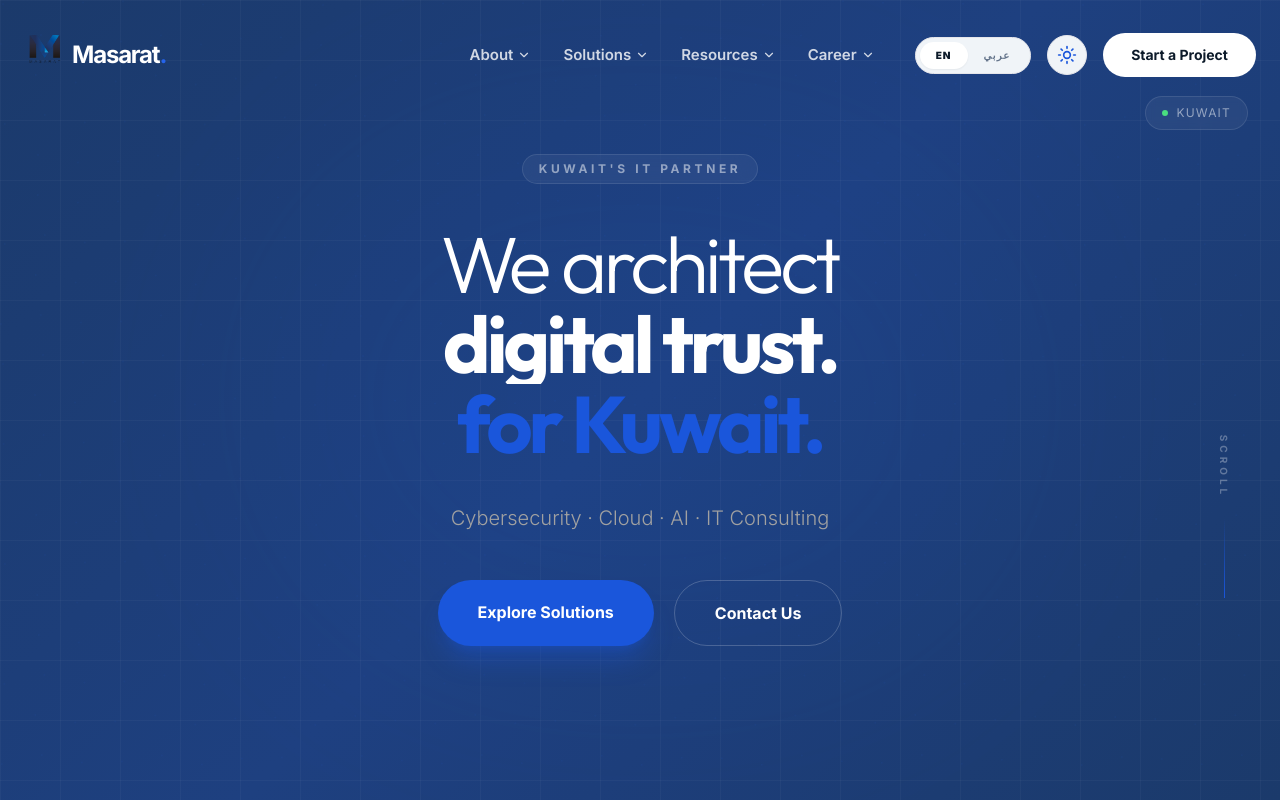
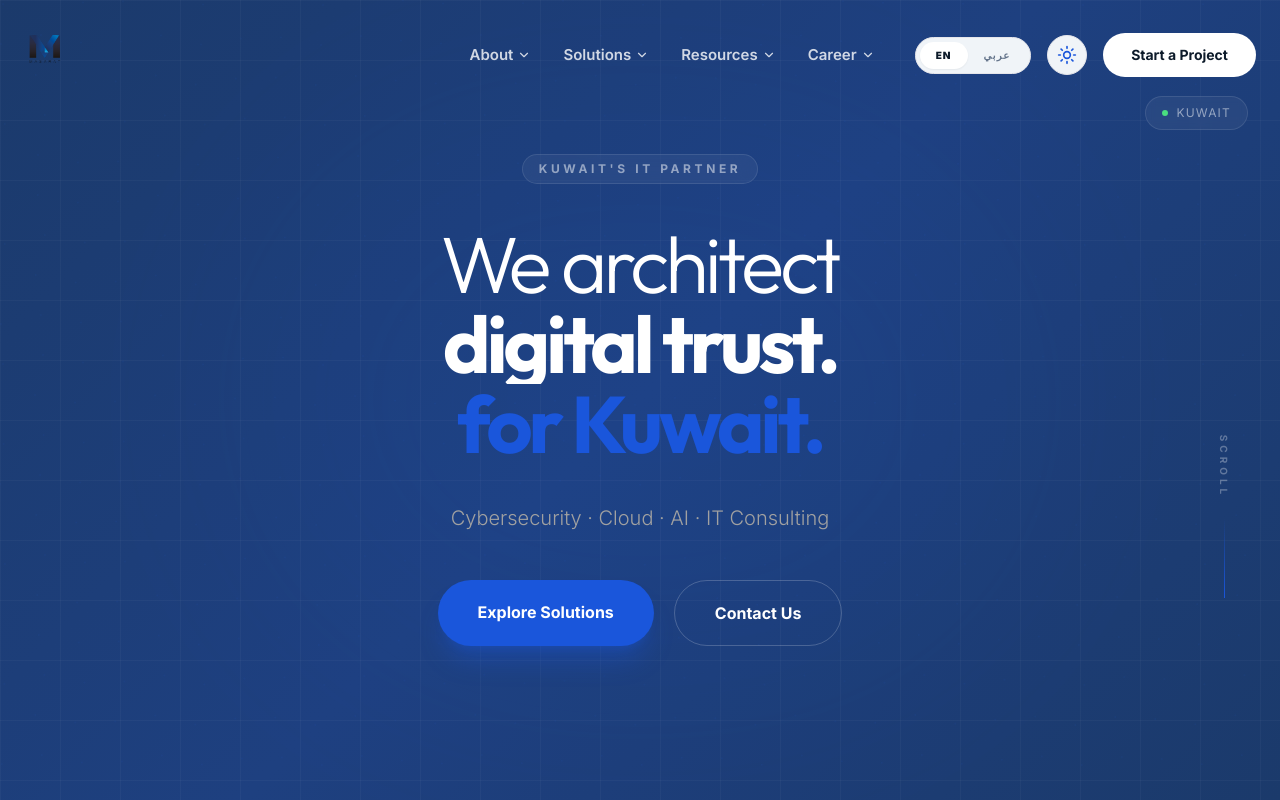
Before and after one commit to AbdulKalam2382/Masarat_website, a Next.js app: page /en in a window 1280 px wide. Shown: the top 800 px of the page. Built offline with nearby package versions, Linux system fonts and the light colour scheme.

Commit message:
Resurence update

```diff
--- a/components/layout/Navbar.tsx
+++ b/components/layout/Navbar.tsx
@@ -120,7 +120,7 @@ export default function Navbar() {
                   />
                 </div>
                 <span className="text-white font-bold text-2xl tracking-tighter">
-                  Masarat<span className="text-brand-blue-2">.</span>
+
                 </span>
               </div>
             ) : (
```
